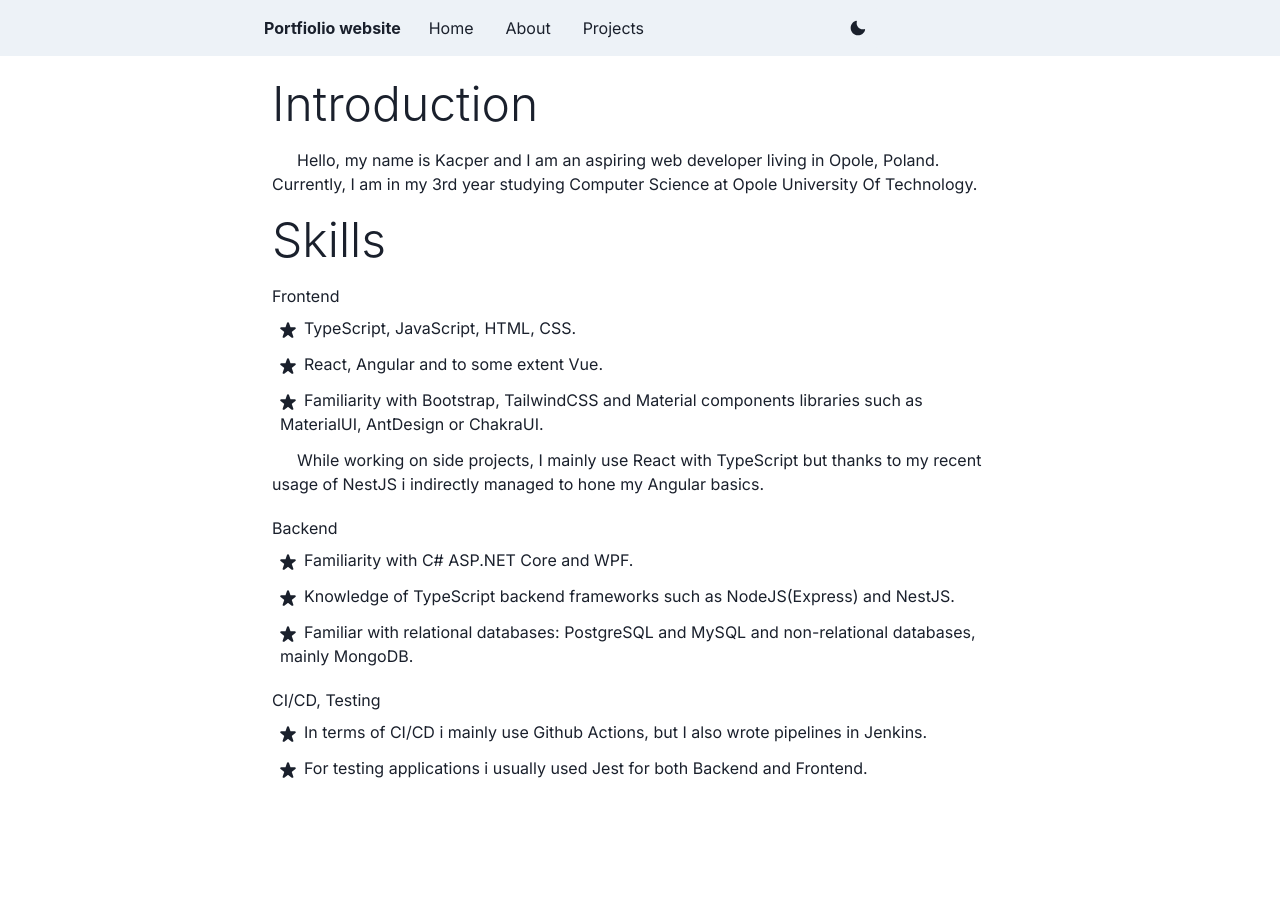
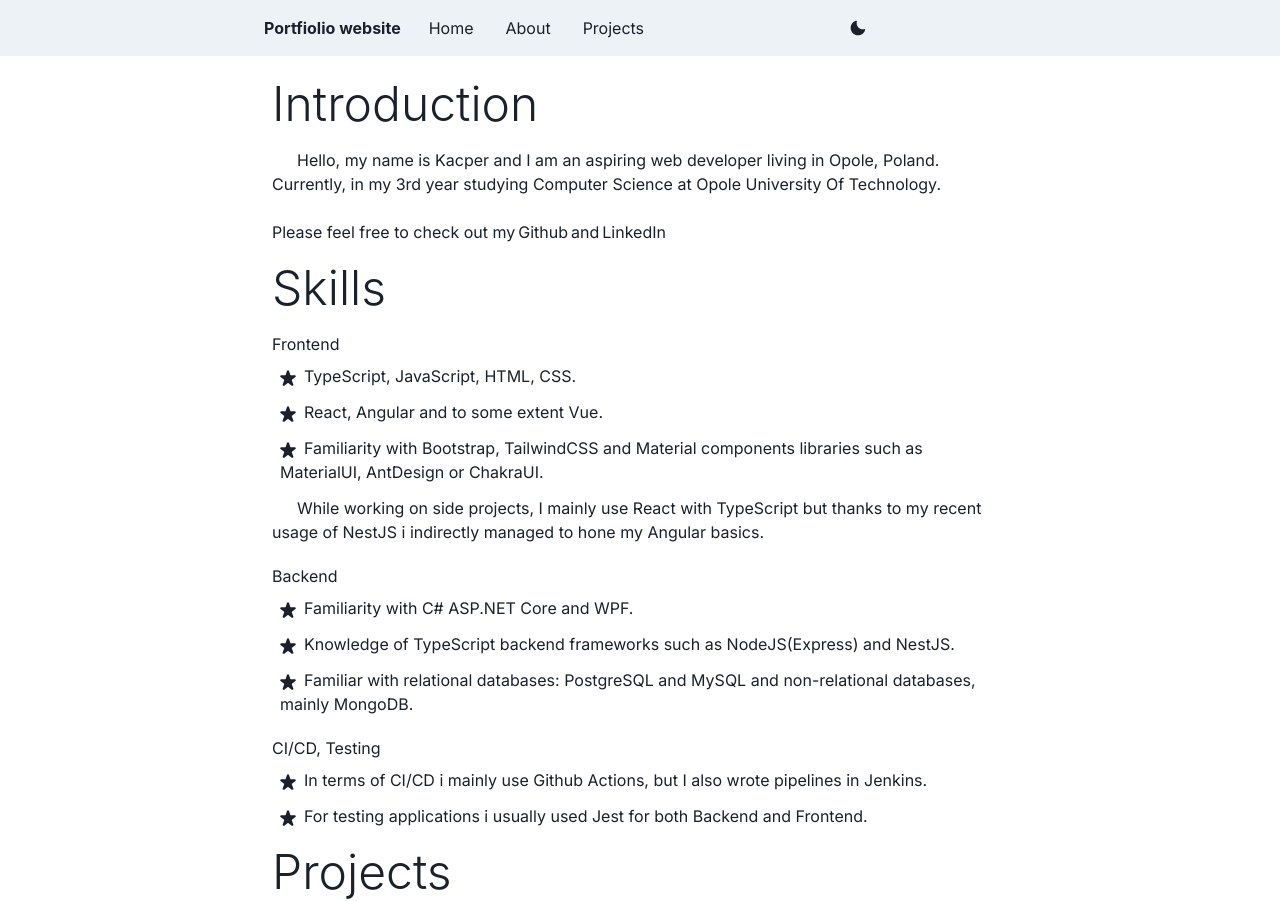
Before and after one commit to kayYZ1/kayz-website, a Next.js app in the folder website/: page / in a window 1280 px wide. Before the commit the page ends 800 px from the top, so only its background shows below. Built offline with nearby package versions, Linux system fonts and the light colour scheme.

Commit message:
feat: add links

```diff
--- a/website/app/components/intro.tsx
+++ b/website/app/components/intro.tsx
@@ -1,7 +1,7 @@
 "use client"
 
 import { StarIcon } from '@chakra-ui/icons';
-import { Heading, Box, List, Text, ListItem, ListIcon } from '@chakra-ui/react';
+import { Heading, Box, List, Text, ListItem, ListIcon, Link } from '@chakra-ui/react';
 
 const Intro: React.FC = () => {
   return (
@@ -11,7 +11,17 @@ const Intro: React.FC = () => {
       </Heading>
       <Box paddingTop={5}>
         <p style={{ textIndent: "25px" }}>Hello, my name is Kacper and I am an aspiring web developer living in Opole, Poland.
-          Currently, I am in my 3rd year studying Computer Science at Opole University Of Technology. </p>
+          Currently, in my 3rd year studying Computer Science at Opole University Of Technology. </p>
+        <br></br>
+        <p>Please feel free to check out my
+          <Link href='https://github.com/kayYZ1' isExternal paddingLeft={"3px"} paddingRight={"3px"}>
+            Github
+          </Link>
+          and
+          <Link href='https://www.linkedin.com/in/kacper-manczyk/' isExternal paddingLeft={"3px"}>
+            LinkedIn
+          </Link>
+        </p>
       </Box>
       <Heading as="h2" size="2xl" fontWeight={300} paddingTop={5}>
         Skills
--- /dev/null
+++ b/website/app/components/projects.tsx
@@ -0,0 +1,13 @@
+import { Heading } from "@chakra-ui/react";
+
+const Projects: React.FC = () => {
+  return (
+    <div>
+      <Heading as="h2" size="2xl" fontWeight={300} paddingTop={5}>
+        Projects
+      </Heading>
+    </div>
+  )
+};
+
+export default Projects;
--- a/website/app/page.tsx
+++ b/website/app/page.tsx
@@ -1,5 +1,5 @@
 import Intro from "./components/intro";
-import styles from "./styles/page.module.css"
+import Projects from "./components/projects";
 
 import * as React from 'react';
 
@@ -7,6 +7,7 @@ const Home: React.FC = () => {
   return (
     <div>
       <Intro />
+      <Projects />
     </div>
   )
 };
```
